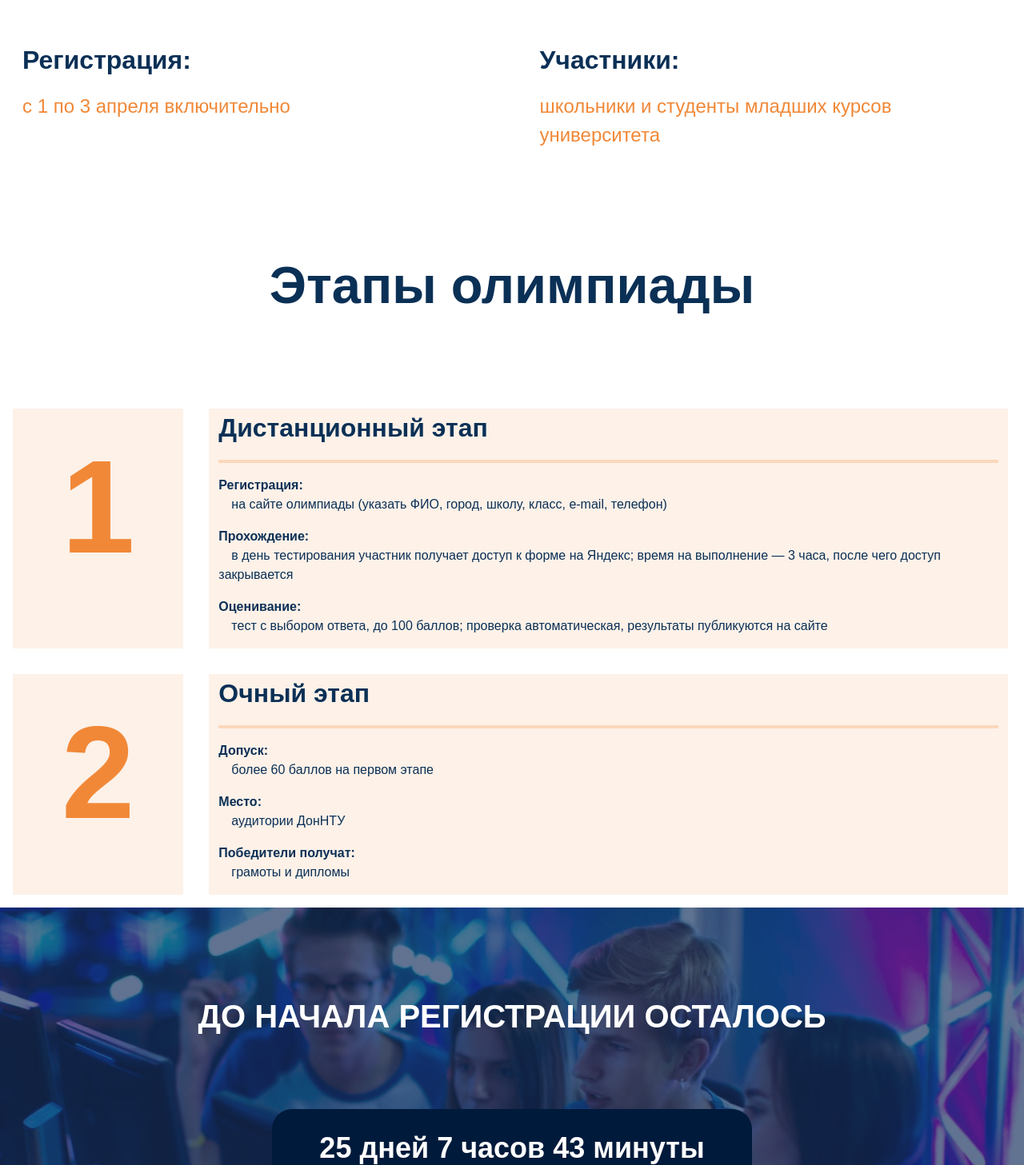
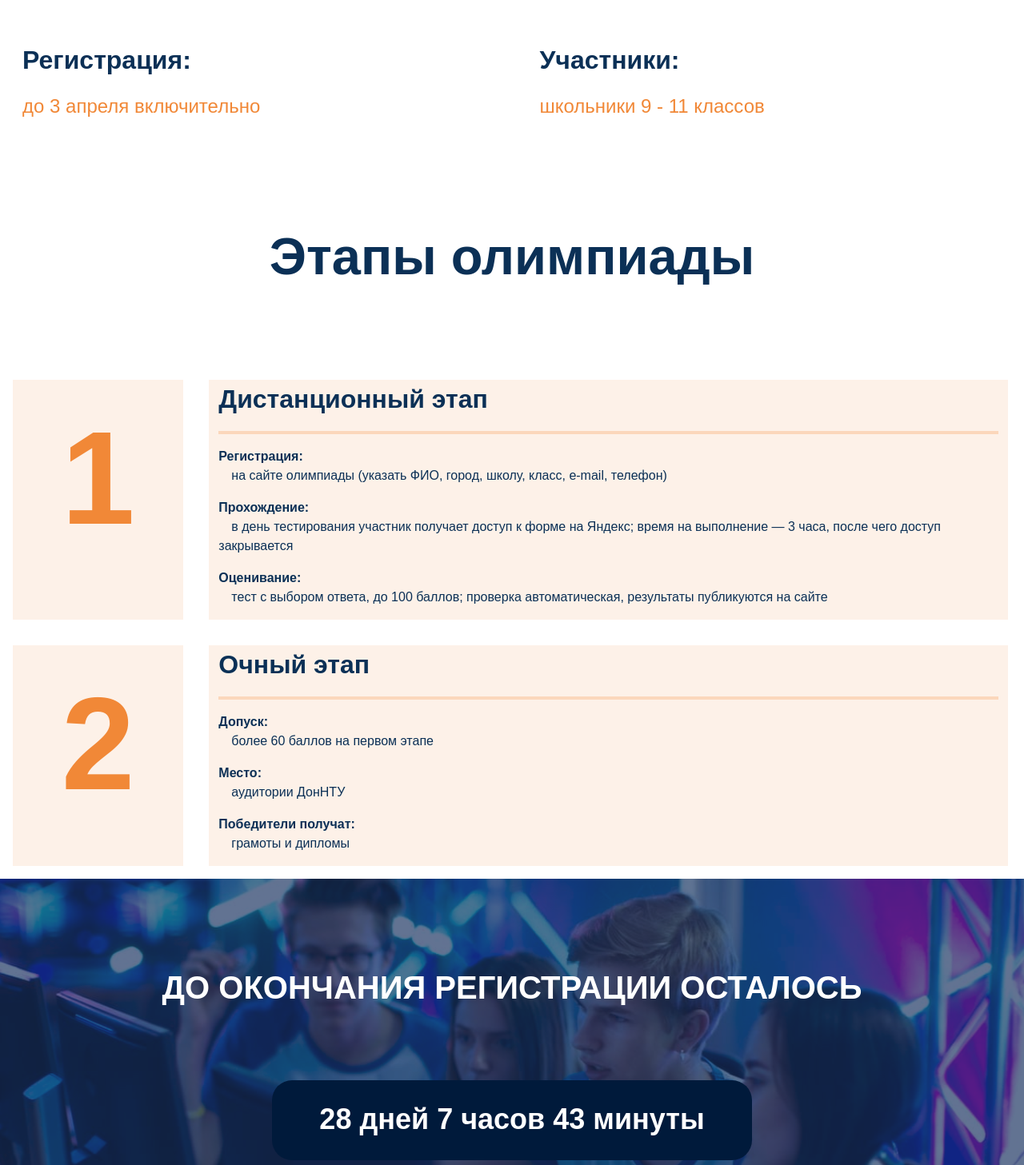
Before and after one commit to asu-cs-donntu/olymp, a React (Vite) app: page / in a window 1280 px wide. Shown: the part 1753-3210 px from the top of the page at 80% size. Built offline with nearby package versions, Linux system fonts and the light colour scheme.

Commit message:
Text & timer correction

```diff
--- a/src/components/Header/Header.tsx
+++ b/src/components/Header/Header.tsx
@@ -19,12 +19,11 @@ const Header: React.FC = () => {
 
   const handleRegistrationClick = () => {
     const now = new Date().getTime();
-    const REG_START = new Date("2025-04-01T00:00:00+03:00").getTime();
     const REG_END = new Date("2025-04-03T23:59:59+03:00").getTime();
 
     let message = "В данный момент регистрация недоступна";
 
-    if (now >= REG_START && now <= REG_END) {
+    if (now <= REG_END) {
       message = "Для регистрации перейдите по следующему адресу: https://forms.yandex.ru/u/67c551ac068ff08c98a73abf/";
     }
 
--- a/src/components/Timer/Timer.tsx
+++ b/src/components/Timer/Timer.tsx
@@ -2,7 +2,6 @@ import { useEffect, useState } from 'react';
 import './Timer.scss';
 
 const PHASES = {
-    REG_START: new Date("2025-04-01T00:00:00+03:00").getTime(),
     REG_END: new Date("2025-04-03T23:59:59+03:00").getTime(),
     STAGE1_START: new Date("2025-04-05T09:00:00+03:00").getTime(),
     STAGE1_END: new Date("2025-04-05T12:00:00+03:00").getTime(),
@@ -33,10 +32,7 @@ function Timer() {
             let target: number;
             let newMessage: string;
 
-            if (now < PHASES.REG_START) {
-                target = PHASES.REG_START;
-                newMessage = "до начала регистрации осталось";
-            } else if (now <= PHASES.REG_END) {
+            if (now <= PHASES.REG_END) {
                 target = PHASES.REG_END;
                 newMessage = "до окончания регистрации осталось";
             } else if (now < PHASES.STAGE1_START) {
--- a/src/data/TextCard.ts
+++ b/src/data/TextCard.ts
@@ -9,10 +9,10 @@ export const TextCardData = [
     },
     {
         heading: 'Регистрация:',
-        description: 'с 1 по 3 апреля включительно',
+        description: 'до 3 апреля включительно',
     },
     {
         heading: 'Участники:',
-        description: 'школьники и студенты младших курсов университета'
+        description: 'школьники 9 - 11 классов'
     }
 ]
```
